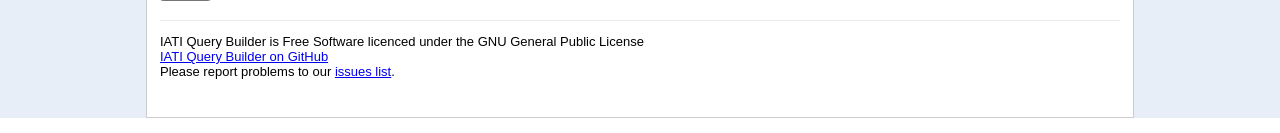
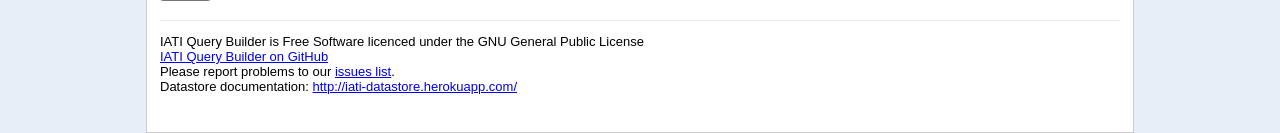
Before and after one commit to IATI/IATI-Query-Builder, a PHP site: page / in a window 1280 px wide. Shown: the part 1072-1205 px from the top of the page. Run offline with PHP 8.4, Linux system fonts and the light colour scheme; data that the repository does not hold is empty.

Commit message:
Adds link to the OKF documentation for the datastore

```diff
--- a/index.php
+++ b/index.php
@@ -391,7 +391,8 @@ function build_sanitised_multi_select_values ($path_to_csv,$sanitized_post_var)
                   <div class="disclaimer-separator">
                     <p>IATI Query Builder is Free Software licenced under the GNU General Public License<br/>
                     <a href="https://github.com/caprenter/IATI-Query-Builder">IATI Query Builder on GitHub</a> <br/>
-                    Please report problems to our <a href="https://github.com/caprenter/IATI-Query-Builder/issues">issues list</a>.
+                    Please report problems to our <a href="https://github.com/caprenter/IATI-Query-Builder/issues">issues list</a>.</br>
+                    Datastore documentation: <a href="http://iati-datastore.herokuapp.com/">http://iati-datastore.herokuapp.com/</a>
                     </p>
                     </div>
                   <div class="disclaimer">
```
